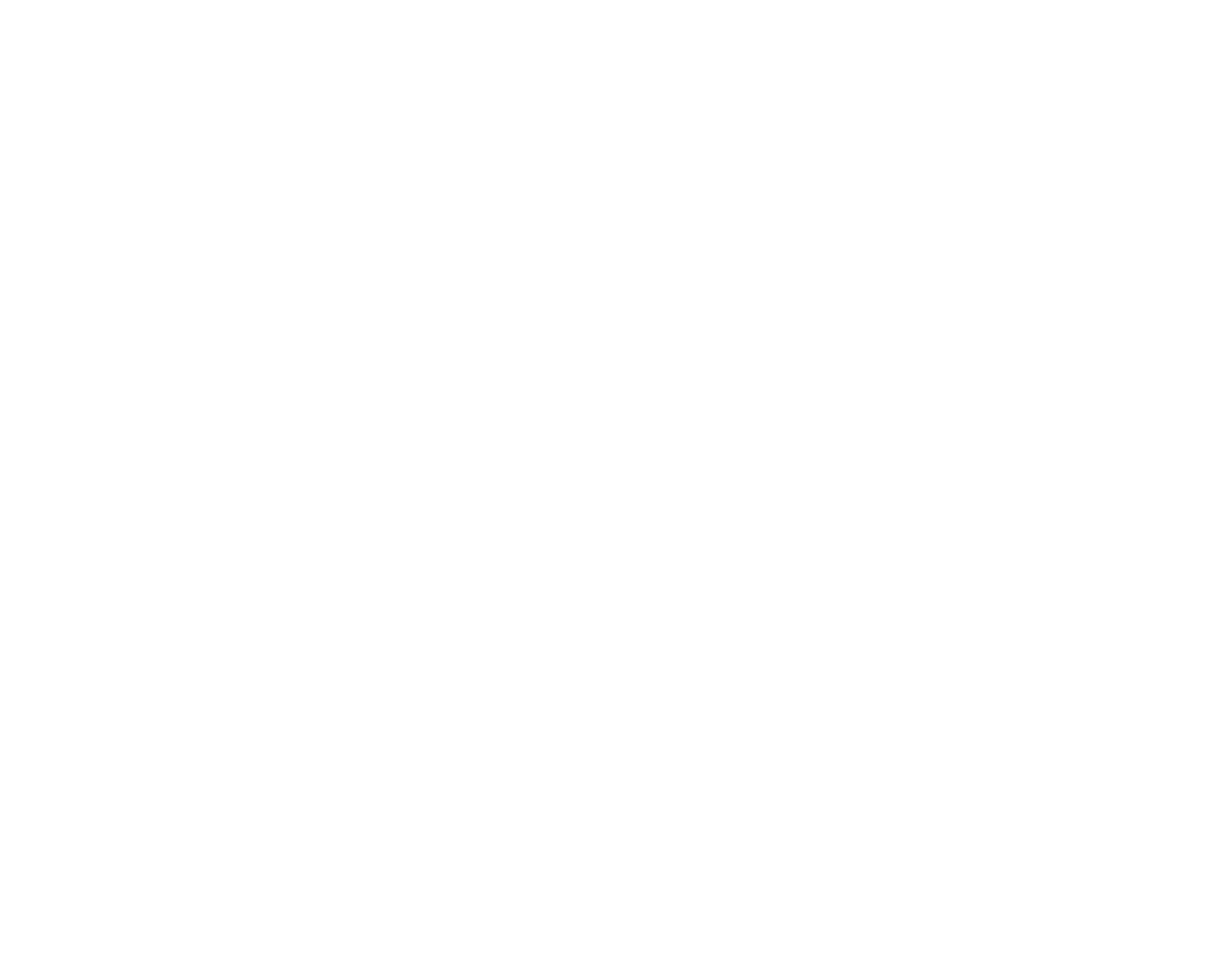
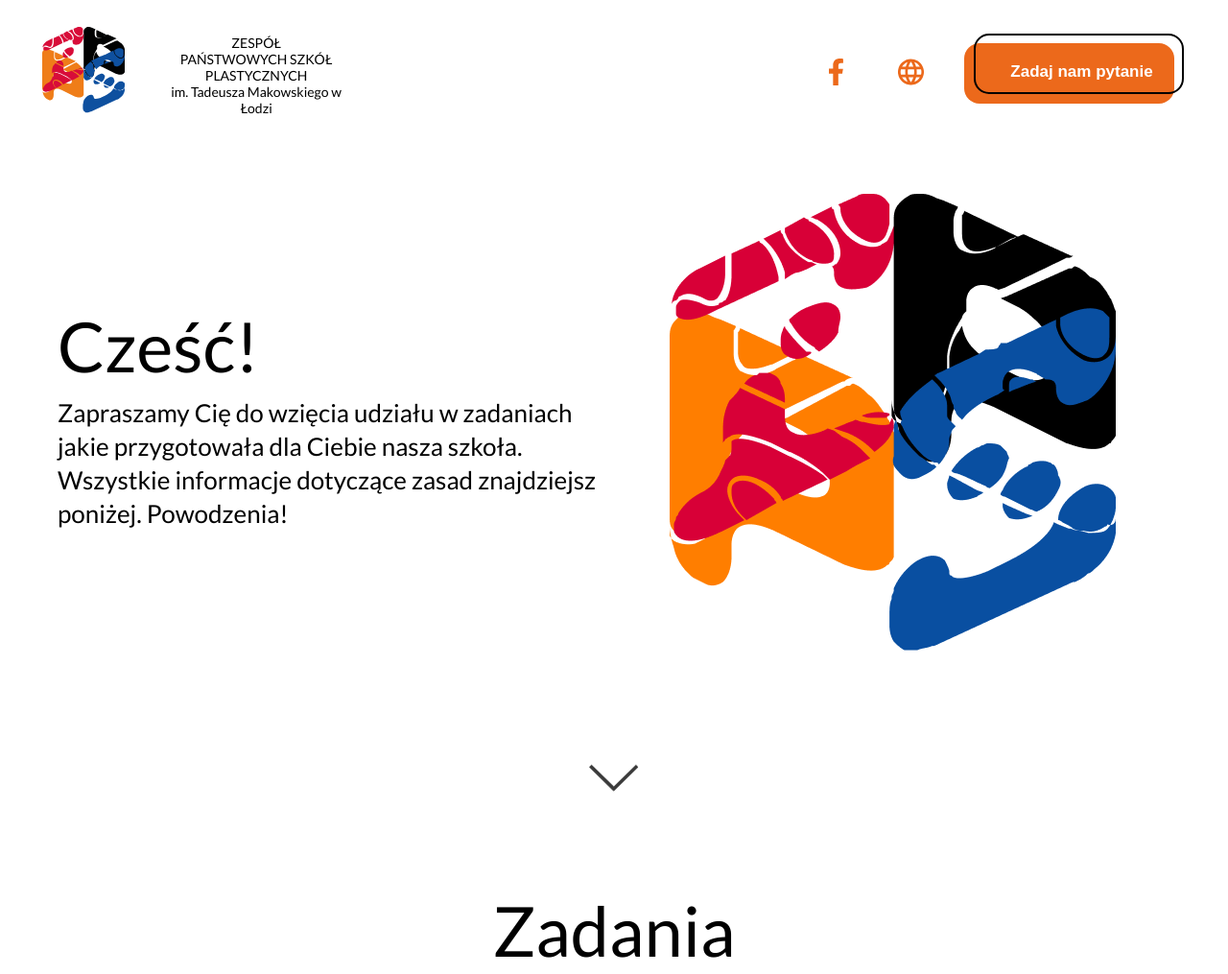
Before and after one commit to karolina-ciebiada/plastyk-lodz, a plain HTML site: page index.html in a window 1280 px wide. Shown: the top 1015 px of the page at 96% size. Before the commit the page ends 800 px from the top, so only its background shows below. Drawn offline with Linux system fonts and the light colour scheme.

Commit message:
new sections

```diff
--- a/index.html
+++ b/index.html
@@ -4,8 +4,42 @@
     <meta charset="UTF-8">
     <meta name="viewport" content="width=device-width, initial-scale=1.0">
     <title>Plastyk Łódź</title>
+    <link rel="stylesheet" href="style.css">
+    <link href="https://fonts.googleapis.com/css2?family=Lato:wght@400;700&display=swap" rel="stylesheet">
 </head>
 <body>
+    <section class="topbar">
+        <div class="logo-box">
+<img src="img/logo.svg" class="logo"/>
+<p class="logo__text"> ZESPÓŁ </br>PAŃSTWOWYCH SZKÓŁ PLASTYCZNYCH </br> im. Tadeusza Makowskiego w Łodzi</p>
+</div>
+<div class="icons">
+    <img src="img/fb.svg" class="fb"/>
+<img src="img/web.svg" class="web"/>
+<button class="button-ask"><p class="ask">Zadaj nam pytanie</p></button>
+</div>
+    </section>
+
+    <section class="hello">
+        <div>
+        <header class="hello__header">Cześć!</header>
+        <p class="hello__content">Zapraszamy Cię do wzięcia udziału w zadaniach jakie przygotowała dla Ciebie nasza szkoła. Wszystkie informacje dotyczące zasad znajdziejsz poniżej. Powodzenia!</p>
+        </div>
+        <img src="img/Group.png" class="logo-big"/>
+    </section>
+        <section class="tasks">
+            <img src="img/scroll.svg" class="scroll"/>
+        <header class="tasks__header">Zadania</header>
+        <div class="tasks-box">
+            <div class="frame">
+                <p class="task-header">Rebus</p>
+                <p class="task-desc">W salach naszej szkoły schowały się literki! Odszukaj je wszystkie i odgadnij zaszyfrowane hasło. Swoją odpowiedź wpisz w wyznaczone okienko pod zadaniem i kliknij “wyślij”. </p>
+            </div>
+            <div class="frame">
+            <p class="task2-header">Rzeźba z masy solnej</p>
+        </div>
+        </div>
+    </section>
 
 </body>
 </html>
--- a/style.css
+++ b/style.css
@@ -0,0 +1,174 @@
+body{
+margin:0;
+padding:0;
+font-family: 'Lato', sans-serif;
+}
+.topbar{
+    padding:28px 44px 10px 44px;
+    display:flex;
+    align-items:center;
+justify-content: space-between;
+position: sticky;
+top: 0px;
+background-color: #fff;
+min-height: 30px;
+z-index:10000;
+}
+
+.logo{
+margin-right:30px;
+}
+.logo__text{
+    display:inline-block;
+    width:208px;
+    height:86px;
+    font-size:14px;
+    text-align: center;
+    margin:0;
+}
+.icons{
+display:flex;
+justify-content: space-around;
+width:400px;
+position:relative;
+}
+
+.fb:hover{
+cursor:pointer;
+}
+ .web:hover{
+      cursor:pointer;
+    }
+ .button-ask{
+     display:inline-block;
+     flex-shrink: 0;
+     position: relative;
+   border:none;
+   background: none;
+   z-index:1;
+   margin-left:28px;
+ }
+ .button-ask:before{
+     content:"";
+     display:block;
+     position:absolute;
+     box-sizing: border-box;
+     top: -16px;
+     right: -16px;
+     z-index:-1;
+    width: 219px;
+    height: 63px;
+    background: #EC691B;
+    border-radius: 16px;
+    transition: transform 0.15s ease-out 0s;
+ }
+ .button-ask:after{
+     content:"";
+    position: absolute;
+    width: 219px;
+    height: 63px;
+    border: 2px solid rgb(0, 0, 0);
+    box-sizing: border-box;
+    border-radius: 16px;
+    top:-26px;
+    left:-32px;
+    z-index:1;
+    transition: transform 0.15s ease-out 0s;
+ }
+ .button-ask:hover:after{
+     cursor:pointer;
+    transform: translateY(10px) translateX(-10px);
+ }
+ .button-ask:hover:before{
+    cursor:pointer;
+    transform: translateY(-10px) translateX(10px);
+
+}
+ .ask{
+
+        font-weight: bold;
+        color:white;
+        font-size:17px;
+        margin:0;
+
+ }
+ .hello{
+display:grid;
+grid-template-columns: 1fr 1fr;
+padding:70px 60px 80px 60px;
+align-items: center;
+justify-items: center;
+ }
+ .hello__header{
+font-size:72px;
+margin:0;
+ }
+ .hello__content{
+    font-size:26px;
+    line-height: 35px;
+    margin:10px 0 10px 0;
+ }
+ .logo-big{
+    display:flex;
+    justify-content: center;
+ }
+ .tasks{
+     display:flex;
+     align-items: center;
+     justify-content: center;
+     flex-direction:column;
+     padding:40px 60px 80px 60px;
+ }
+ .scroll{
+    animation: scrollDown1 1.5s ease infinite;
+ }
+ @keyframes scrollDown1{
+    0%{
+        transform: translateY(-15px);
+        opacity: 0;
+    }
+    50%{
+        transform: translateY(0px);
+        opacity: 1;
+    }
+    100%{
+        transform: translateY(15px);
+        opacity: 0;
+    }
+  }
+  .tasks__header{
+    font-size:72px;
+    margin-top:100px;
+    margin-bottom:100px;
+  }
+  .tasks-box{
+display:grid;
+grid-template-columns: 1fr 1fr;
+column-gap:50px;
+align-items: center;
+justify-items: center;
+  }
+  .frame{
+      display:flex;
+      flex-direction:column;
+    width: 597px;
+    height: 721px;
+    padding:30px 44px 30px 44px;
+    border: 4px solid #000000;
+    box-sizing: border-box;
+    border-radius: 75px;
+  }
+  .task-header{
+font-size:48px;
+text-align:center;
+margin-bottom:44px;
+  }
+  .task2-header{
+    font-size:48px;
+      }
+      .task-desc{
+          font-size:30px;
+          text-align:center;
+          line-height:48px;
+          margin:0;
+      }
```
Also changed, not shown: img/Frame.svg (added), img/Group.png (added), img/Rectangle 4.png (added), img/Rectangle 4.svg (added), img/Vector.png (added), img/Vector.svg (added), img/fb.svg (added), img/logo-big.svg (added), img/logo.svg (added), img/rec.svg (added), img/rec2.svg (added), img/rec22.svg (added), img/rec3.svg (added), img/rec4.svg (added), 2 more files.
